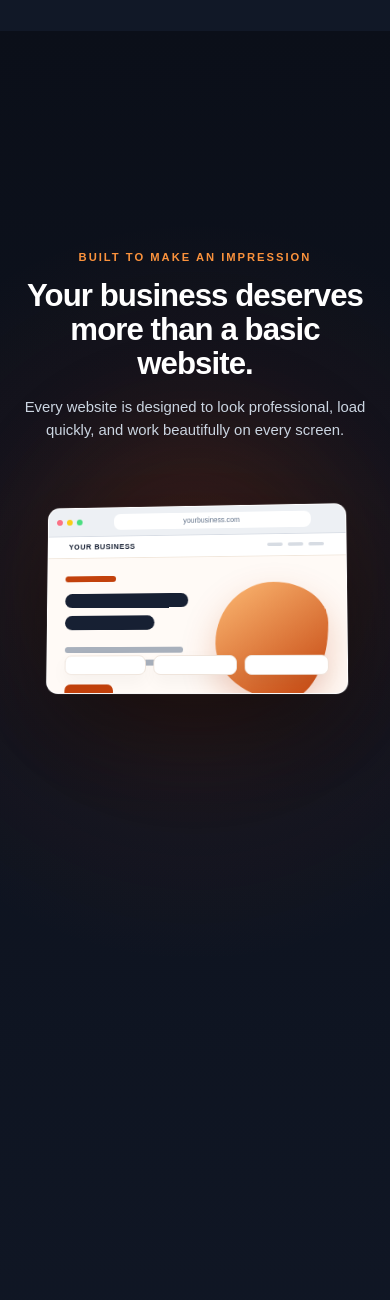
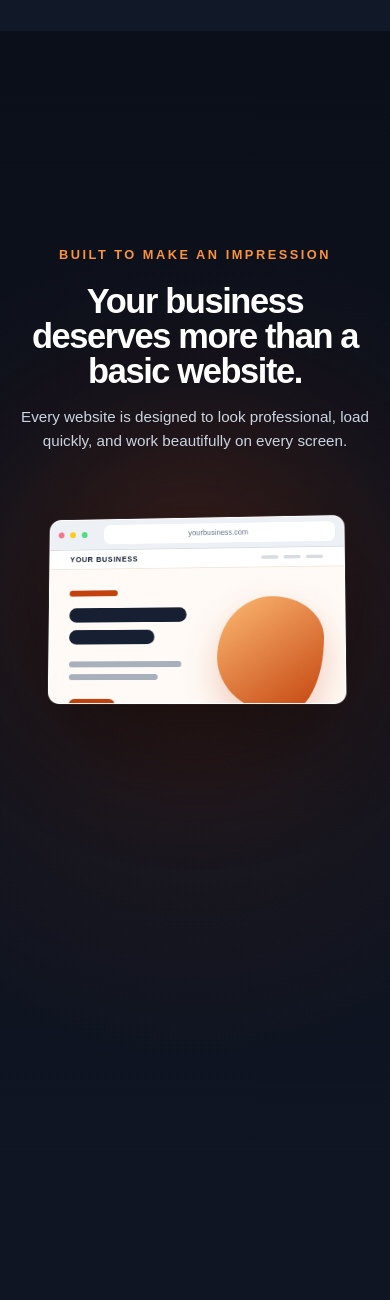
Before and after one commit to amrc8504/web_dev, a Django app: page / in a window 390 px wide. Shown: the part 2737-4037 px from the top of the page. Run offline with Django 5.2, Linux system fonts and the light colour scheme.

Commit message:
Bugfixing styling

```diff
--- a/core/static/core/css/style.css
+++ b/core/static/core/css/style.css
@@ -1383,138 +1383,13 @@ footer{
   }
 }
 
-/* =====================================
-   PREMIUM SHOWCASE — MOBILE FIX
-===================================== */
-
 @media (max-width: 600px) {
-
-  .premium-showcase {
-    min-height: 190vh;
-  }
-
-  .showcase-sticky {
-    min-height: 100vh;
-    min-height: 100svh;
-    height: 100svh;
-
-    display: flex;
-    flex-direction: column;
-    justify-content: center;
-
-    padding: 70px 18px 35px;
-    gap: 28px;
-
-    overflow: hidden;
-  }
-
-  .showcase-heading {
-    width: 100%;
-    max-width: 390px;
-    margin: 0 auto;
-    text-align: center;
-  }
-
-  .showcase-label {
-    font-size: 0.7rem;
-    letter-spacing: 2px;
-    margin-bottom: 12px;
-  }
-
-  .showcase-heading h2 {
-    font-size: clamp(1.85rem, 8vw, 2.35rem);
-    line-height: 1.08;
-    letter-spacing: -0.03em;
-    margin-bottom: 16px;
-  }
-
-  .showcase-heading > p:last-child {
-    max-width: 360px;
-    margin: 0 auto;
-
-    font-size: 0.93rem;
-    line-height: 1.55;
-  }
-
-  .website-stage {
-    width: 100%;
-    min-height: 0;
-  }
-
-  .website-browser {
-    width: min(94vw, 430px);
-    max-width: 100%;
-
-    border-radius: 14px;
-
-    transform:
-      scale(0.82)
-      rotateX(5deg)
-      rotateY(-5deg);
-  }
-
-  .website-glow {
-    width: 80%;
-    opacity: 0.45;
-    filter: blur(65px);
-  }
-
-  .browser-bar {
-    height: 34px;
-    padding: 0 10px;
-    gap: 8px;
-  }
-
-  .browser-content {
-    height: calc(100% - 34px);
-  }
-
-  .browser-address {
-    max-width: 70%;
-    padding: 3px 7px;
-    font-size: 0.52rem;
-  }
-
-  .browser-dots {
-    gap: 5px;
-  }
-
-  .browser-dots span {
-    width: 7px;
-    height: 7px;
-  }
-
-  .mock-navbar {
-    height: 14%;
-    padding: 0 7%;
-  }
-
-  .mock-logo {
-    font-size: 0.54rem;
-  }
-
-  .mock-links {
-    gap: 6px;
-  }
-
-  .mock-links span {
-    width: 18px;
-    height: 4px;
+  .mock-features {
+    display: none;
   }
 
   .mock-hero {
-    height: 62%;
-    gap: 6%;
-    padding: 6%;
-  }
-
-  .mock-features {
-    height: 24%;
-    gap: 3%;
-    padding: 0 6% 6%;
-  }
-
-  .mock-features div {
-    border-radius: 8px;
+    height: calc(100% - 14%);
+    padding-bottom: 7%;
   }
 }
--- a/core/templates/core/home.html
+++ b/core/templates/core/home.html
@@ -6,7 +6,7 @@
   <meta name="viewport" content="width=device-width, initial-scale=1.0" />
   <link rel="icon" type="image/x-icon" href="{% static 'core/images/rwicon.ico' %}">
   <title>Region Web | Websites for small businesses</title>
-  <link rel="stylesheet" href="{% static 'core/css/style.css' %}?v=2" />
+  <link rel="stylesheet" href="{% static 'core/css/style.css' %}?v=8" />
 </head>
 <body>
 
```
